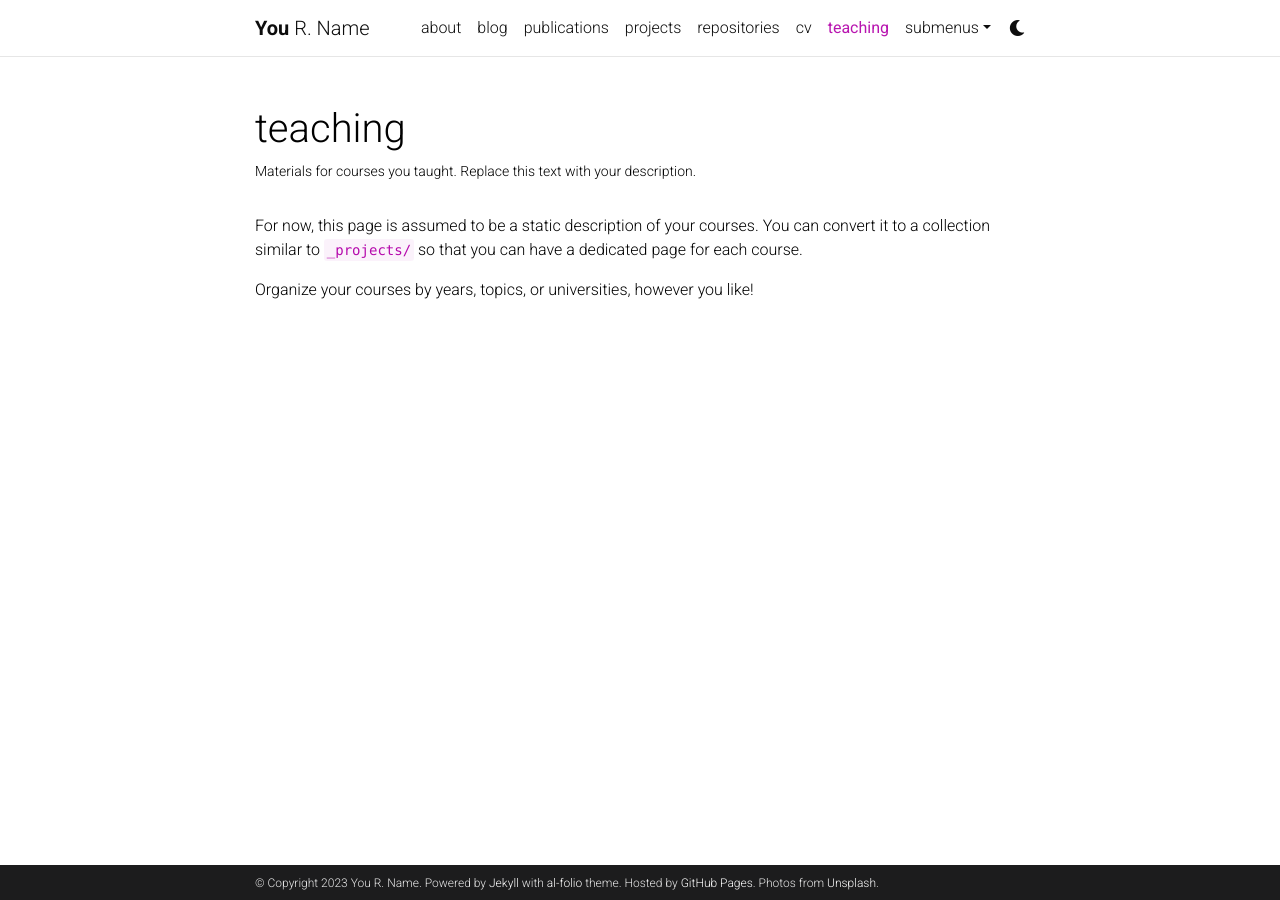
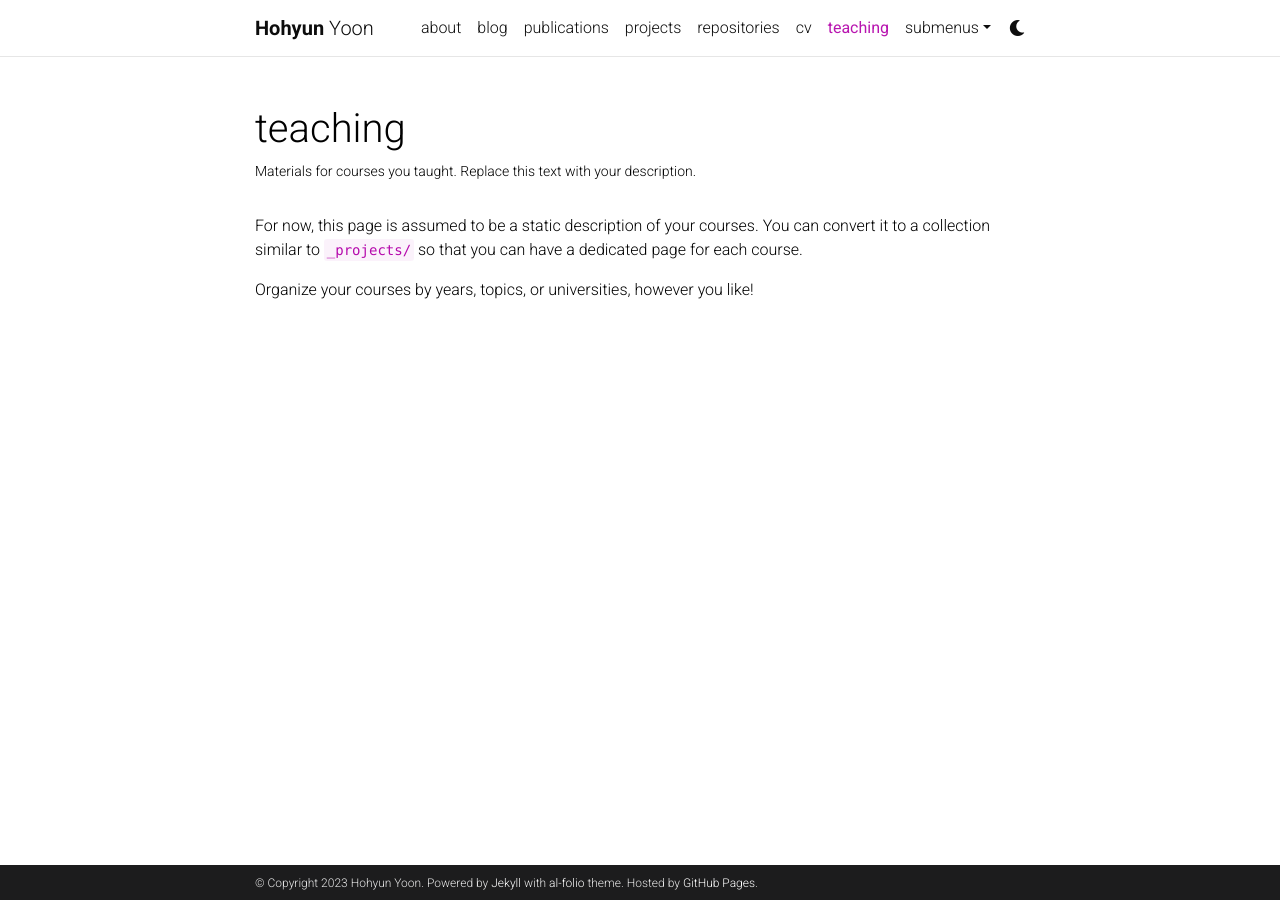
Before and after one commit to hohy-yoon/hohy-yoon.github.io, a Jekyll site: the page built from _pages/teaching.md, in a window 1280 px wide. Built offline with Jekyll 4.4.1, drawn with Linux system fonts in a browser that asks for light colours; comment, search, counter and statistics services are not loaded; a style sheet for code colours, icons or effects is not loaded.

Commit message:
Initial commit

```diff
--- a/_config.yml
+++ b/_config.yml
@@ -3,23 +3,19 @@
 # -----------------------------------------------------------------------------
 
 title: blank # the website title (if blank, full name will be used instead)
-first_name: You
-middle_name: R.
-last_name: Name
-email: you@example.com
-description: > # the ">" symbol means to ignore newlines until "footer_text:"
-  A simple, whitespace theme for academics. Based on [*folio](https://github.com/bogoli/-folio) design.
+first_name: Hohyun
+middle_name:
+last_name: Yoon
+description:
 footer_text: >
   Powered by <a href="https://jekyllrb.com/" target="_blank">Jekyll</a> with <a href="https://github.com/alshedivat/al-folio">al-folio</a> theme.
   Hosted by <a href="https://pages.github.com/" target="_blank">GitHub Pages</a>.
-  Photos from <a href="https://unsplash.com" target="_blank">Unsplash</a>.
-keywords: jekyll, jekyll-theme, academic-website, portfolio-website  # add your own keywords or leave empty
 
 lang: en # the language of your site (for example: en, fr, cn, ru, etc.)
 icon: ⚛️  # the emoji used as the favicon (alternatively, provide image name in /assets/img/)
 
-url: https://alshedivat.github.io # the base hostname & protocol for your site
-baseurl: /al-folio # the subpath of your site, e.g. /blog/
+url: https://hohy-yoon.github.io # the base hostname & protocol for your site
+baseurl: # the subpath of your site, e.g. /blog/
 last_updated: false # set to true if you want to display last updated in the footer
 impressum_path:  # set to path to include impressum link in the footer, use the same path as permalink in a page, helps to conform with EU GDPR
 
```
